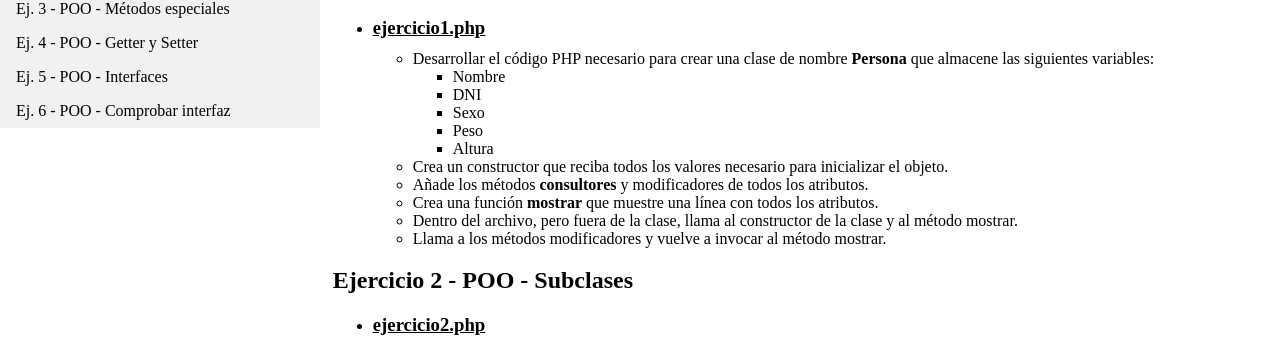
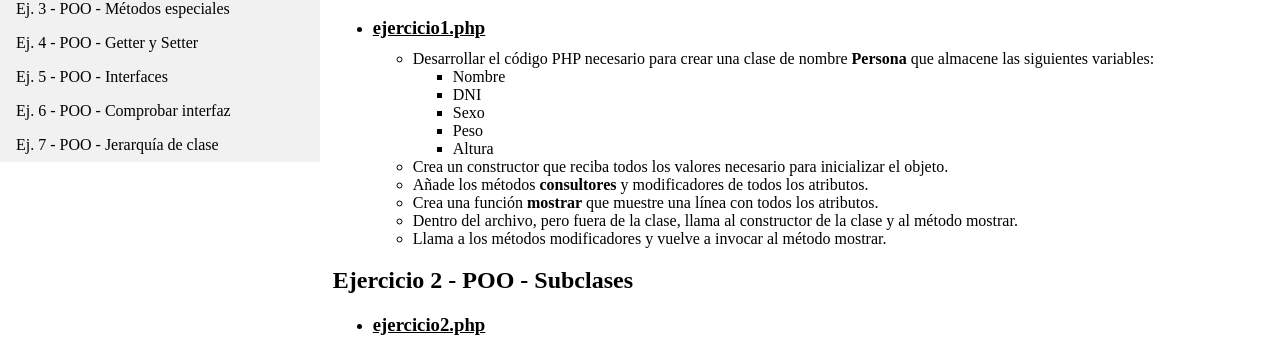
Before and after one commit to juangj-opg/DWES-UD6, a PHP site: page /index.php in a window 1280 px wide. Shown: the part 248-587 px from the top of the page. Run offline with PHP 8.4, Linux system fonts and the light colour scheme; data that the repository does not hold is empty.

Commit message:
Ejercicio 7 - Cabecera

```diff
--- a/cabecera.php
+++ b/cabecera.php
@@ -42,6 +42,7 @@
     <li><a <?php if($Nombre[2] == "ejercicio4.php" ) { echo "class='active'"; } ?> href="./ejercicio4.php">Ej. 4 - POO - Getter y Setter</a></li>
     <li><a <?php if($Nombre[2] == "ejercicio5.php" ) { echo "class='active'"; } ?> href="./ejercicio5.php">Ej. 5 - POO - Interfaces</a></li>
     <li><a <?php if($Nombre[2] == "ejercicio6.php" ) { echo "class='active'"; } ?> href="./ejercicio6.php">Ej. 6 - POO - Comprobar interfaz</a></li>
+    <li><a <?php if($Nombre[2] == "ejercicio7.php" ) { echo "class='active'"; } ?> href="./ejercicio7.php">Ej. 7 - POO - Jerarquía de clase</a></li>
     </ul>
 </div>
 
```
